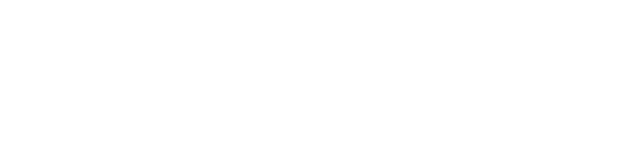
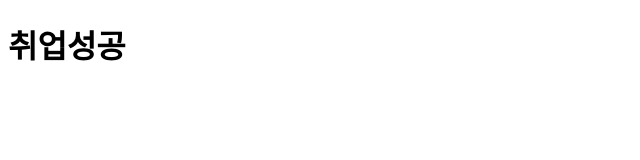
Before and after one commit to Gldud/School-Project, a plain HTML site: page HTML/step1.html in a window 1280 px wide. Shown: the whole page, without its empty margins (0-640 px from the left). Drawn offline with Linux system fonts and the light colour scheme.

Commit message:
second commit

```diff
--- a/HTML/step1.html
+++ b/HTML/step1.html
@@ -5,6 +5,7 @@
     <title></title>
   </head>
   <body>
+    <h1>취업성공</h1>
 
   </body>
 </html>
```
